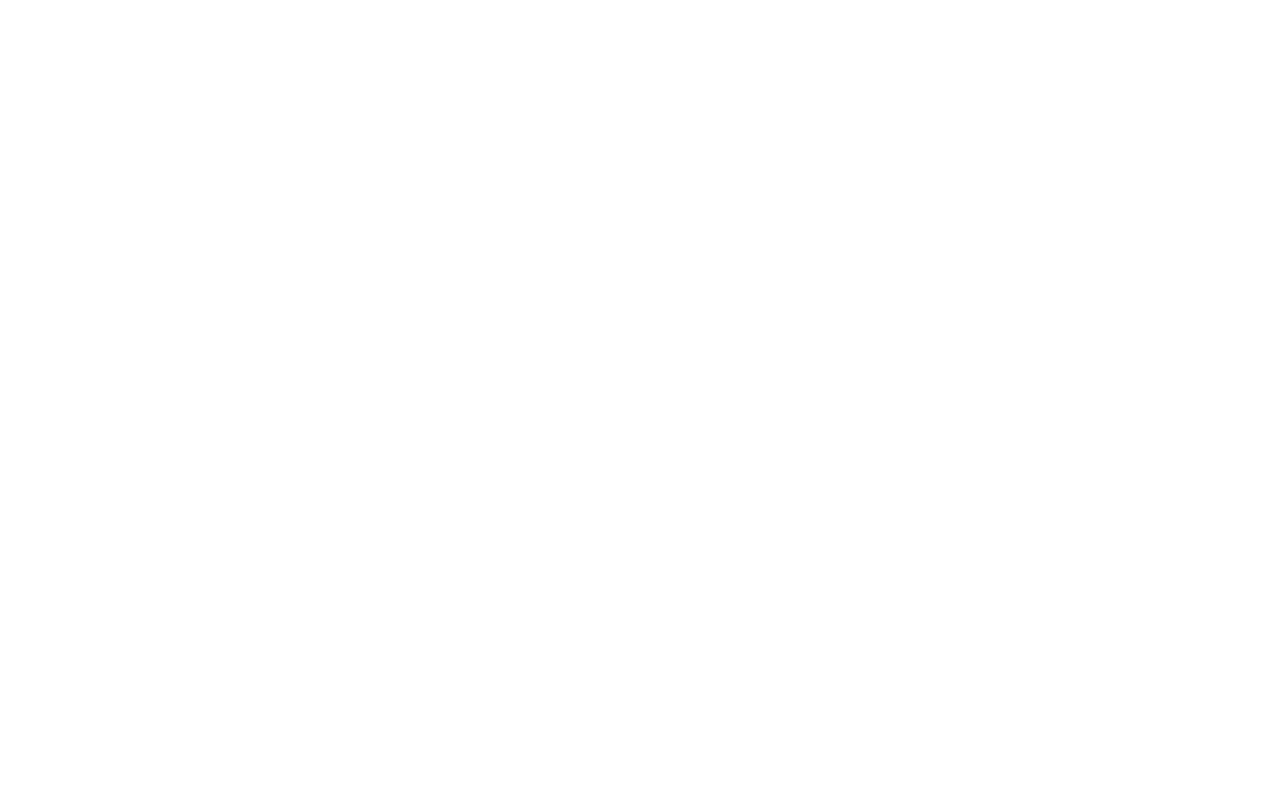
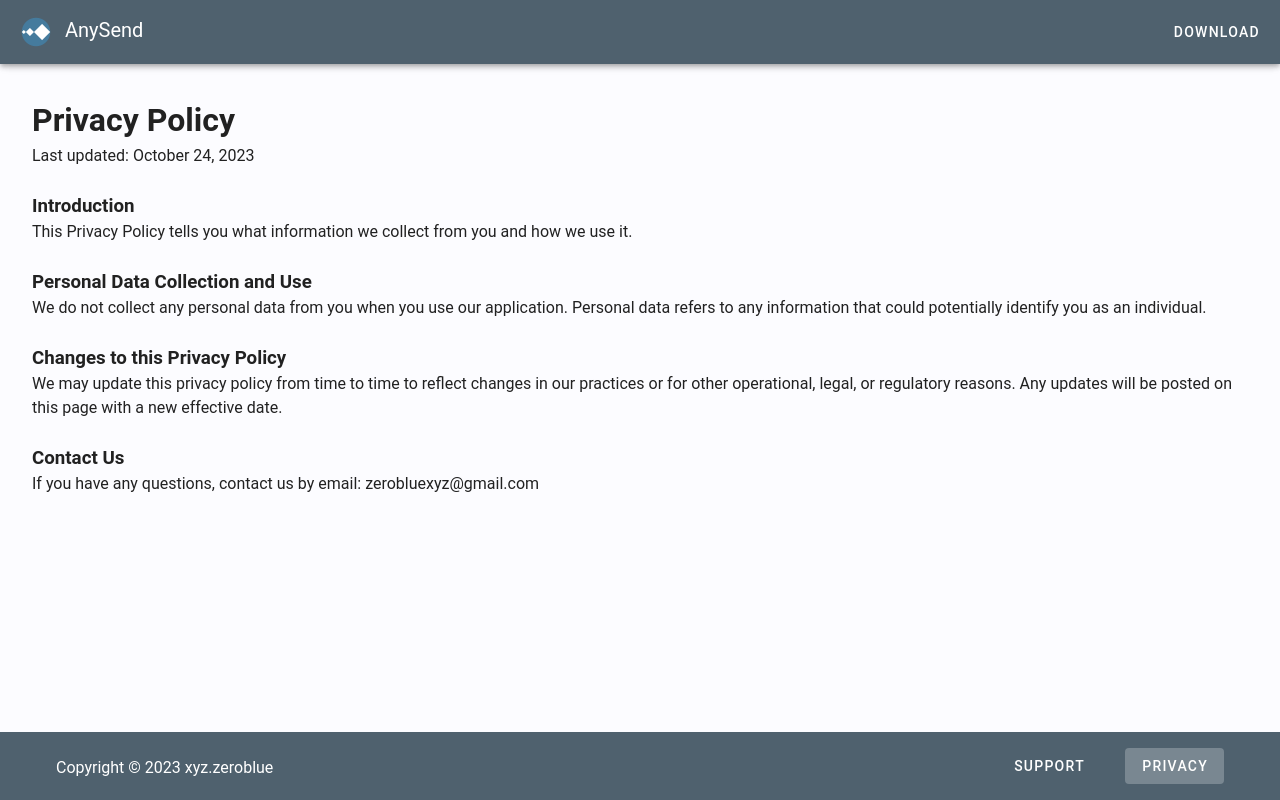
Before and after one commit to ZeroBlueXYZ/AnySend-Website, a Vue app: page /privacy in a window 1280 px wide. Before the commit this address had no page. Built offline with nearby package versions, Linux system fonts and the light colour scheme.

Commit message:
Add privacy policy

```diff
--- a/src/i18n/en.json
+++ b/src/i18n/en.json
@@ -12,6 +12,7 @@
     "title": "Download"
   },
   "footer": {
+    "privacy": "Privacy",
     "support": "Support"
   }
 }
--- a/src/i18n/zh-CN.json
+++ b/src/i18n/zh-CN.json
@@ -12,6 +12,7 @@
     "title": "下载"
   },
   "footer": {
+    "privacy": "隐私",
     "support": "技术支持"
   }
 }
--- a/src/layouts/Footer.vue
+++ b/src/layouts/Footer.vue
@@ -1,13 +1,19 @@
 <template>
   <v-footer color="secondary" height="68" :app=true>
     <v-container class="fill-height">
-      <v-row justify="space-between">
+      <v-row justify="start">
         <v-col cols="auto">
-          <span>© 2023 zeroblue.xyz</span>
+          <span>Copyright © 2023 xyz.zeroblue</span>
         </v-col>
+        <v-spacer></v-spacer>
         <v-col cols="auto" class="py-1">
           <v-btn variant="text" href="https://github.com/ZeroBlueXYZ/AnySend/issues">
             {{ $t("message.footer.support") }}
+          </v-btn>
+        </v-col>
+        <v-col cols="auto" class="py-1">
+          <v-btn variant="text" to="/privacy">
+            {{ $t("message.footer.privacy") }}
           </v-btn>
         </v-col>
       </v-row>
--- a/src/router/index.js
+++ b/src/router/index.js
@@ -18,6 +18,11 @@
         path: "download",
         name: "Download",
         component: () => import('@/views/Download.vue'),
+      },
+      {
+        path: "privacy",
+        name: "Privacy",
+        component: () => import('@/views/Privacy.vue'),
       }
     ],
   },
--- /dev/null
+++ b/src/views/Privacy.vue
@@ -0,0 +1,25 @@
+<template>
+  <div class="pa-8">
+  <h1>Privacy Policy</h1>
+  <p>Last updated: October 24, 2023</p>
+  <br>
+
+  <h3>Introduction</h3>
+  <p>This Privacy Policy tells you what information we collect from you and how we use it.</p>
+  <br>
+
+  <h3>Personal Data Collection and Use</h3>
+  <p>We do not collect any personal data from you when you use our application. Personal data refers to any information that could potentially identify you as an individual.</p>
+  <br>
+
+  <h3>Changes to this Privacy Policy</h3>
+  <p>We may update this privacy policy from time to time to reflect changes in our practices or for other operational, legal, or regulatory reasons. Any updates will be posted on this page with a new effective date.</p>
+  <br>
+
+  <h3>Contact Us</h3>
+  <p>If you have any questions, contact us by email: zerobluexyz@gmail.com</p>
+</div>
+</template>
+
+<script setup>
+</script>
```
